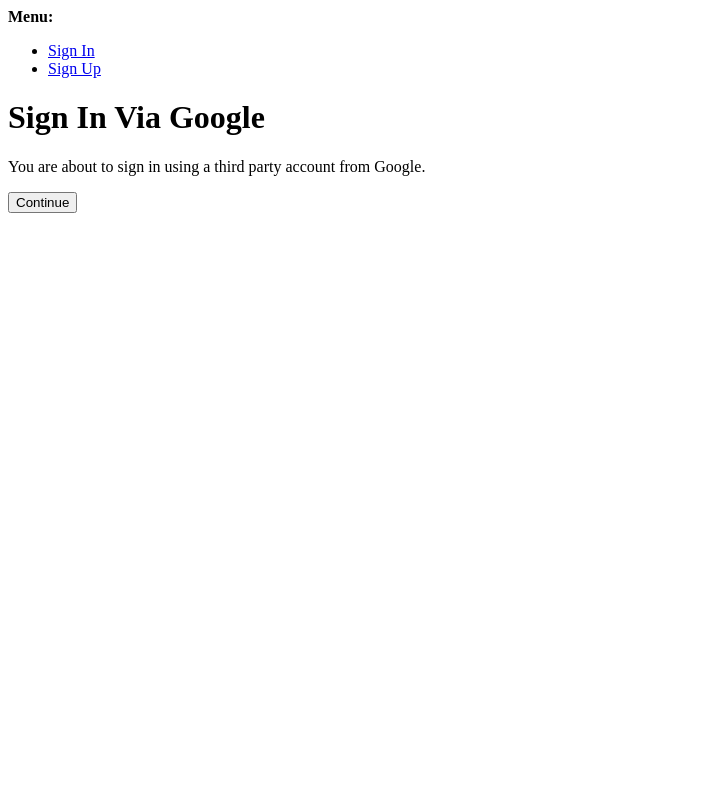
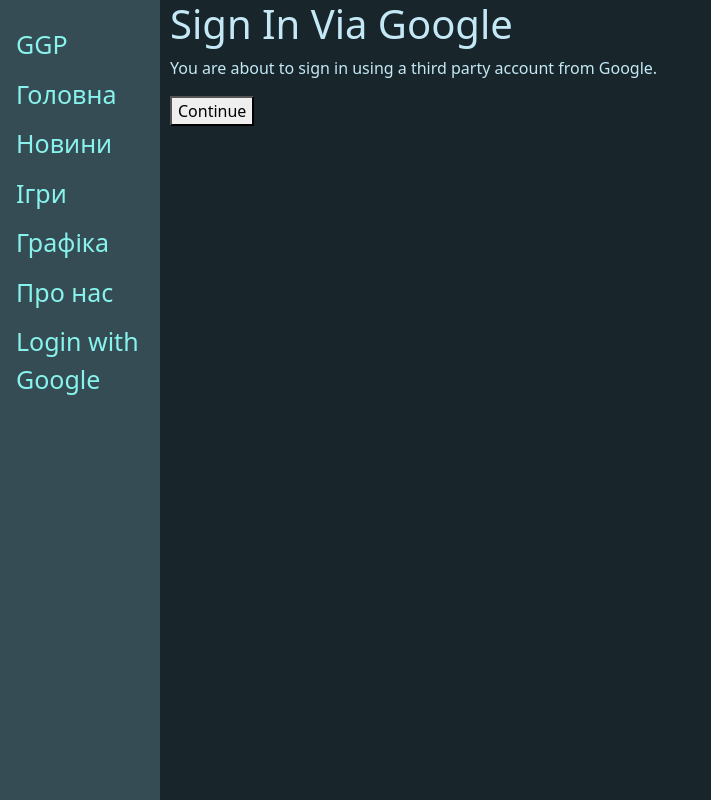
Before and after one commit to Mikater/gameGraphicsPlace, a Django app: page /accounts/google/login/ in a window 1280 px wide. Shown: the whole page, without its empty margins (0-711 px from the left). Run offline with Django 4.2, Linux system fonts and the light colour scheme; some libraries are stand-ins or nearby versions.

Commit message:
Registration/Login Remake "onlyGoogle"

```diff
--- a/templates/main/layout.html
+++ b/templates/main/layout.html
@@ -1,4 +1,4 @@
-{% load static %}
+{% load static socialaccount %}
 <!DOCTYPE html>
 
 <html lang="ua">
@@ -19,18 +19,13 @@
             <a href="/about">Про нас</a>
         </div>
         <div>
-            <ul>
-                <li>
             {% if user.is_authenticated %}
             User: {{ user.username }}
             <a href="#">Profile</a>
             <a href="{% url 'logout' %}">Logout</a>
             {% else %}
-                    <a href="{% url 'login' %}">Login</a>
-                    <a href="{% url 'registration' %}">Register</a>
+            <a href="{% provider_login_url 'google' %}">Login with Google</a>
             {% endif %}
-                </li>
-            </ul>
         </div>
     </div>
     <div class="main">
--- /dev/null
+++ b/templates/socialaccount/login.html
@@ -0,0 +1,21 @@
+{% extends 'main/layout.html' %}
+{% load i18n %}
+
+{% block head_title %}{% trans "Sign In" %}{% endblock %}
+
+{% block content %}
+{% if process == "connect" %}
+<h1>{% blocktrans with provider.name as provider %}Connect {{ provider }}{% endblocktrans %}</h1>
+
+<p>{% blocktrans with provider.name as provider %}You are about to connect a new third party account from {{ provider }}.{% endblocktrans %}</p>
+{% else %}
+<h1>{% blocktrans with provider.name as provider %}Sign In Via {{ provider }}{% endblocktrans %}</h1>
+
+<p>{% blocktrans with provider.name as provider %}You are about to sign in using a third party account from {{ provider }}.{% endblocktrans %}</p>
+{% endif %}
+
+<form method="post">
+  {% csrf_token %}
+  <button type="submit">{% trans "Continue" %}</button>
+</form>
+{% endblock %}
```
Lines whose indentation alone changed are shown as unchanged.
